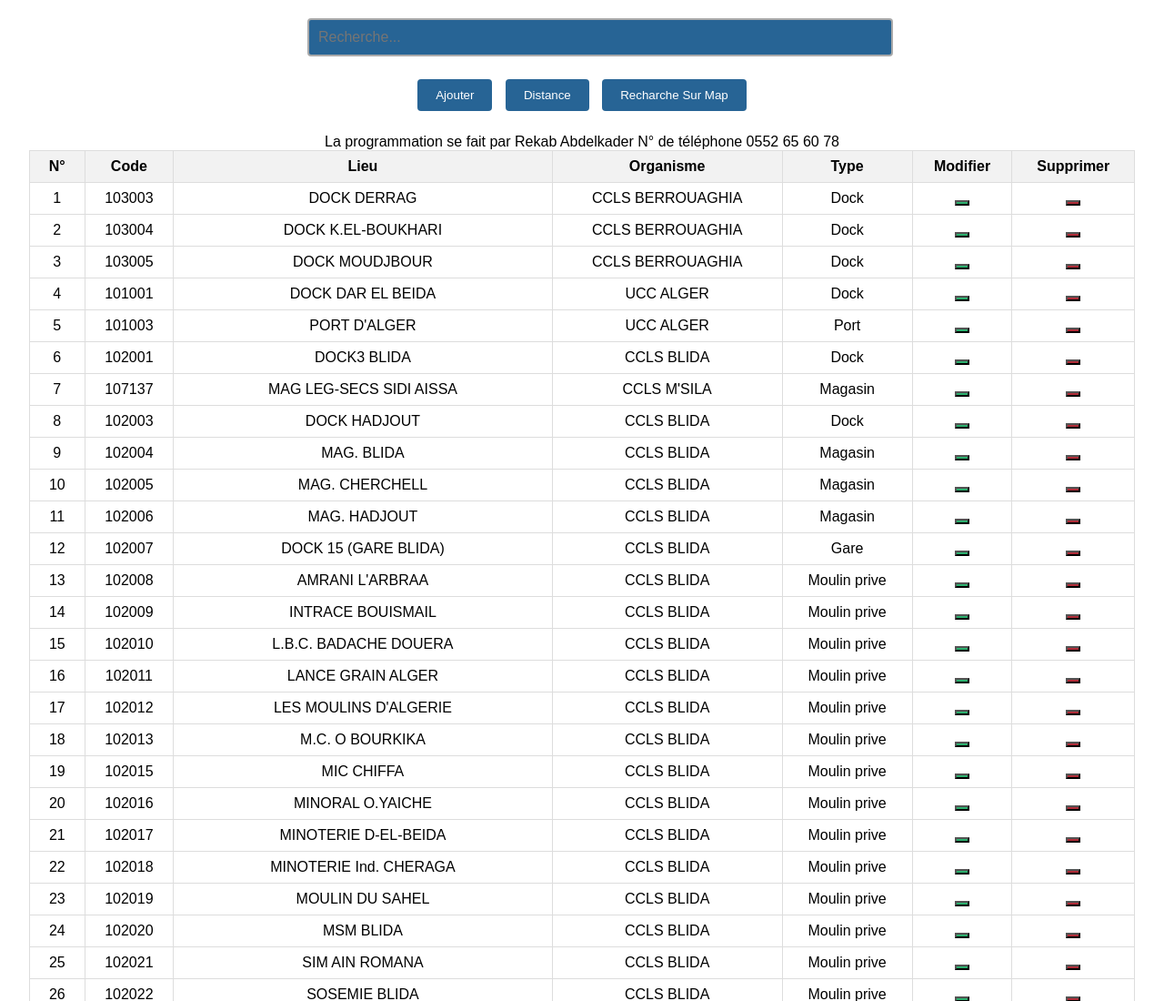
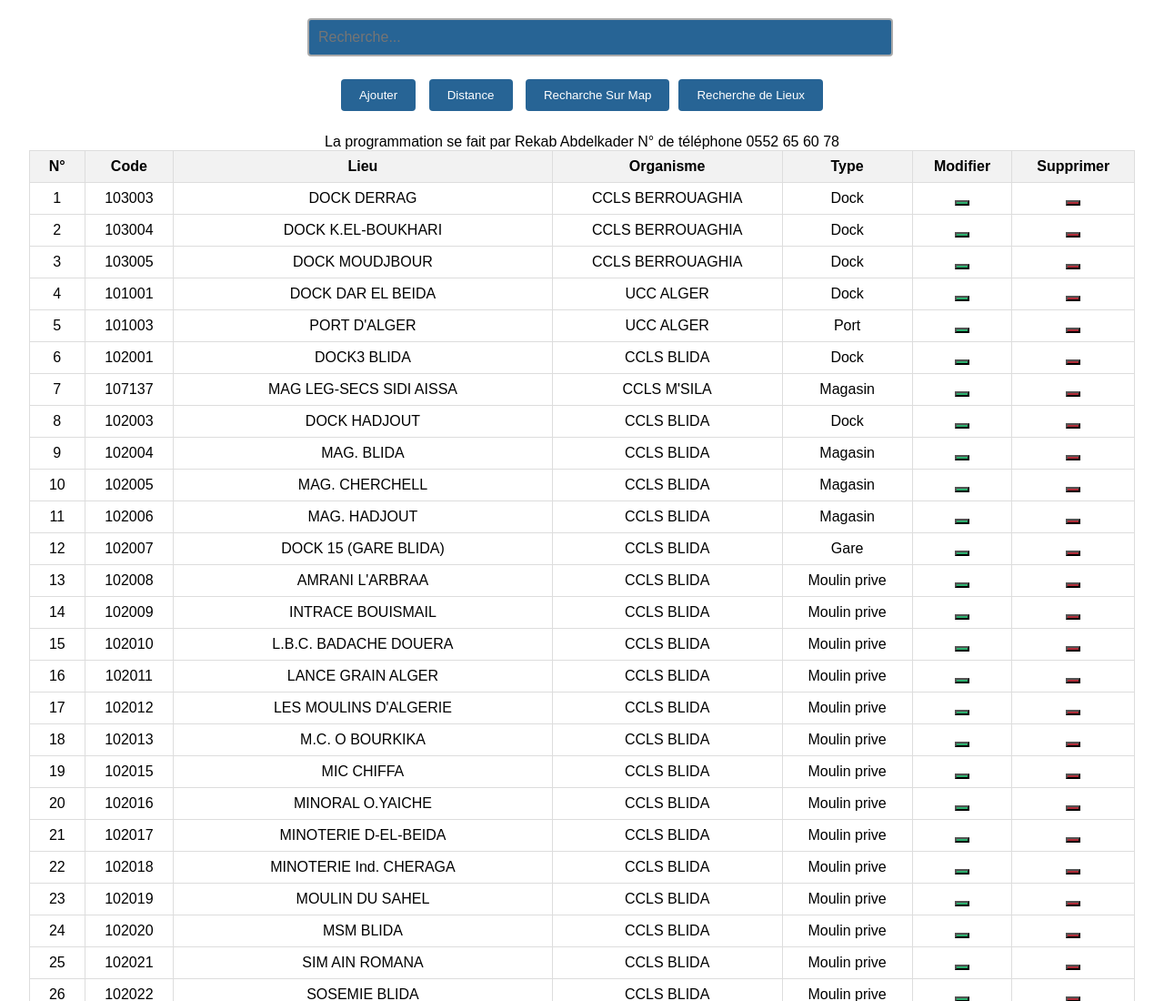
Before and after one commit to RayenDz/LieuOrg, a plain HTML site: page index.html in a window 1280 px wide. Shown: the top 1100 px of the page at 91% size. Drawn offline with Linux system fonts and the light colour scheme.

Commit message:
Update index.html

```diff
--- a/index.html
+++ b/index.html
@@ -130,6 +130,9 @@
 
         <button onclick="window.location.href='https://www.google.com/maps/dir/OAIC+Direction+G%C3%A9n%C3%A9rale+(Office+Alg%C3%A9rien+Interprofessionnel+des+C%C3%A9r%C3%A9ales),+Rue+Djilali+BEN+AMARA,+%D8%B4%D8%B1%D8%A7%D9%82%D8%A9%E2%80%AD/CCLS+KHEMIS+MILIANA,+%D8%AE%D9%85%D9%8A%D8%B3+%D9%85%D9%84%D9%8A%D8%A7%D9%86%D8%A9%E2%80%AD/@36.511962,2.995354,10z/data=!3m1!4b1!4m13!4m12!1m5!1m1!1s0x128fb3079216c35b:0x6b224471d5bd5cf0!2m2!1d3.0580592!2d36.7791524!1m5!1m1!1s0x128594bdab41d885:0xa9ff69336800098f!2m2!1d2.2111124!2d36.2618538?entry=ttu'">
             Recharche Sur Map
+
+        <button onclick="window.location.href='https://rayendz.github.io/RechMap/'">
+            Recherche de Lieux
 </div>
     <table class="tablErp" id="tableERP" align="center">
         <caption class="bk-co">La programmation se fait par Rekab Abdelkader N° de téléphone 0552 65 60 78</caption>
```
